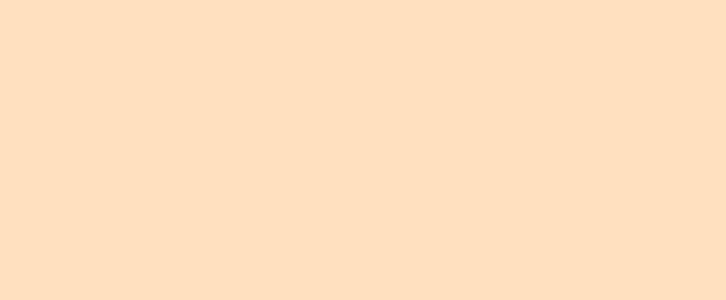
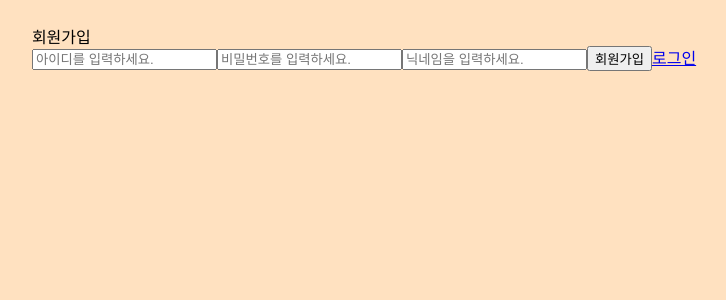
Before and after one commit to Dayeon-Cheon/pocket-money-tracker-auth, a React (Vite) app: page /join in a window 1280 px wide. Before the commit this address had no page. Shown: the top 300 px of the page, without its empty margins (276-1002 px from the left). Built offline with nearby package versions, Linux system fonts and the light colour scheme.

Commit message:
feat: login and join page UI

```diff
--- a/src/App.jsx
+++ b/src/App.jsx
@@ -1,18 +1,11 @@
 import GlobalStyle from "./GlobalStyle";
-import { BrowserRouter, Routes, Route } from "react-router-dom";
-import Home from "./pages/Home.jsx";
-import Detail from "./pages/Detail.jsx";
+import Router from "./Router";
 
 function App() {
   return (
     <>
       <GlobalStyle />
-      <BrowserRouter>
-        <Routes>
-          <Route path="/" element={<Home />} />
-          <Route path="/detail/:id" element={<Detail />} />
-        </Routes>
-      </BrowserRouter>
+      <Router />
     </>
   );
 }
--- /dev/null
+++ b/src/Router.jsx
@@ -0,0 +1,20 @@
+import { BrowserRouter, Routes, Route } from "react-router-dom";
+import Login from "./pages/Login.jsx";
+import Join from "./pages/Join.jsx";
+import Home from "./pages/Home.jsx";
+import Detail from "./pages/Detail.jsx";
+
+const Router = () => {
+  return (
+    <BrowserRouter>
+      <Routes>
+        <Route path="/login" element={<Login />} />
+        <Route path="/join" element={<Join />} />
+        <Route path="/" element={<Home />} />
+        <Route path="/detail/:id" element={<Detail />} />
+      </Routes>
+    </BrowserRouter>
+  );
+};
+
+export default Router;
--- /dev/null
+++ b/src/pages/Join.jsx
@@ -0,0 +1,61 @@
+import { Link } from "react-router-dom";
+import { useState } from "react";
+
+function Join() {
+  const [username, setUsername] = useState("");
+  const [password, setPassword] = useState("");
+  const [nickname, setNickname] = useState("");
+
+  const handleJoin = () => {
+    if (username.trim().length < 4 || username.trim().length > 10) {
+      alert("아이디를 4~10글자로 작성해 주세요.");
+      return;
+    }
+    if (password.trim().length < 4 || password.trim().length > 15) {
+      alert("비밀번호를 4~15글자로 작성해 주세요.");
+      return;
+    }
+    if (nickname.trim().length < 1 || nickname.trim().length > 10) {
+      alert("닉네임을 1~10글자로 작성해 주세요.");
+      return;
+    }
+  };
+
+  return (
+    <>
+      <section>
+        <div>회원가입</div>
+        <div>
+          <input
+            type="text"
+            value={username}
+            onChange={(e) => {
+              setUsername(e.target.value);
+            }}
+            placeholder="아이디를 입력하세요."
+          ></input>
+          <input
+            type="password"
+            value={password}
+            onChange={(e) => {
+              setPassword(e.target.value);
+            }}
+            placeholder="비밀번호를 입력하세요."
+          ></input>
+          <input
+            type="text"
+            value={nickname}
+            onChange={(e) => {
+              setNickname(e.target.value);
+            }}
+            placeholder="닉네임을 입력하세요."
+          ></input>
+          <button onClick={handleJoin}>회원가입</button>
+          <Link to="/login">로그인</Link>
+        </div>
+      </section>
+    </>
+  );
+}
+
+export default Join;
--- /dev/null
+++ b/src/pages/Login.jsx
@@ -0,0 +1,48 @@
+import { Link } from "react-router-dom";
+import { useState } from "react";
+
+function Login() {
+  const [username, setUsername] = useState("");
+  const [password, setPassword] = useState("");
+
+  const handleLogin = () => {
+    if (username.trim() === "") {
+      alert("아이디를 입력하세요.");
+      return;
+    }
+    if (password.trim() === "") {
+      alert("비밀번호를 입력하세요.");
+      return;
+    }
+  };
+
+  return (
+    <>
+      <section>
+        <div>로그인</div>
+        <div>
+          <input
+            type="text"
+            value={username}
+            onChange={(e) => {
+              setUsername(e.target.value);
+            }}
+            placeholder="아이디를 입력하세요."
+          ></input>
+          <input
+            type="password"
+            value={password}
+            onChange={(e) => {
+              setPassword(e.target.value);
+            }}
+            placeholder="비밀번호를 입력하세요."
+          ></input>
+          <button onClick={handleLogin}>로그인</button>
+          <Link to="/join">회원가입</Link>
+        </div>
+      </section>
+    </>
+  );
+}
+
+export default Login;
```
